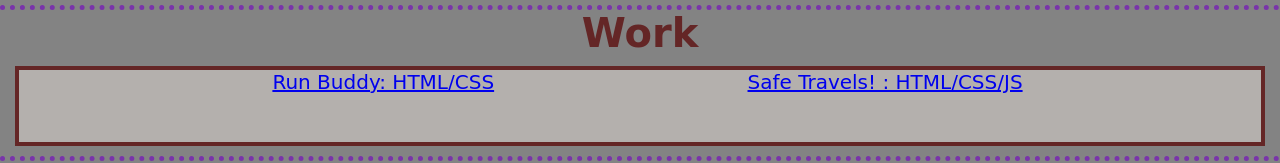
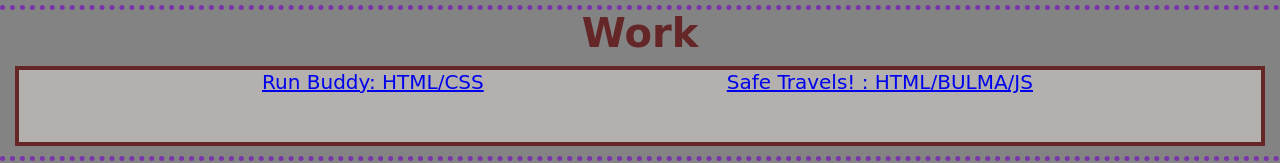
Before and after one commit to Daylan-lewandowski/Daylan-lewandowski.github.io, a plain HTML site: page index.html in a window 1280 px wide. Shown: the part 424-587 px from the top of the page. Drawn offline with Linux system fonts and the light colour scheme.

Commit message:
project 1 added

```diff
--- a/index.html
+++ b/index.html
@@ -44,8 +44,8 @@
                         <div class="grid-item1"> <a href="../run-buddy/index1.html">Run Buddy:
                         HTML/CSS </a></div>
 
-                        <div class="grid-item2"> <a href="../group-project1/index.html"> Safe Travels! :
-                            HTML/CSS/JS </a></div>
+                        <div class="grid-item2"> <a href="https://cocobeware83.github.io/Safe-Travels/"> Safe Travels! :
+                            HTML/BULMA/JS </a></div>
                     </div>
 
                 </div>
```
